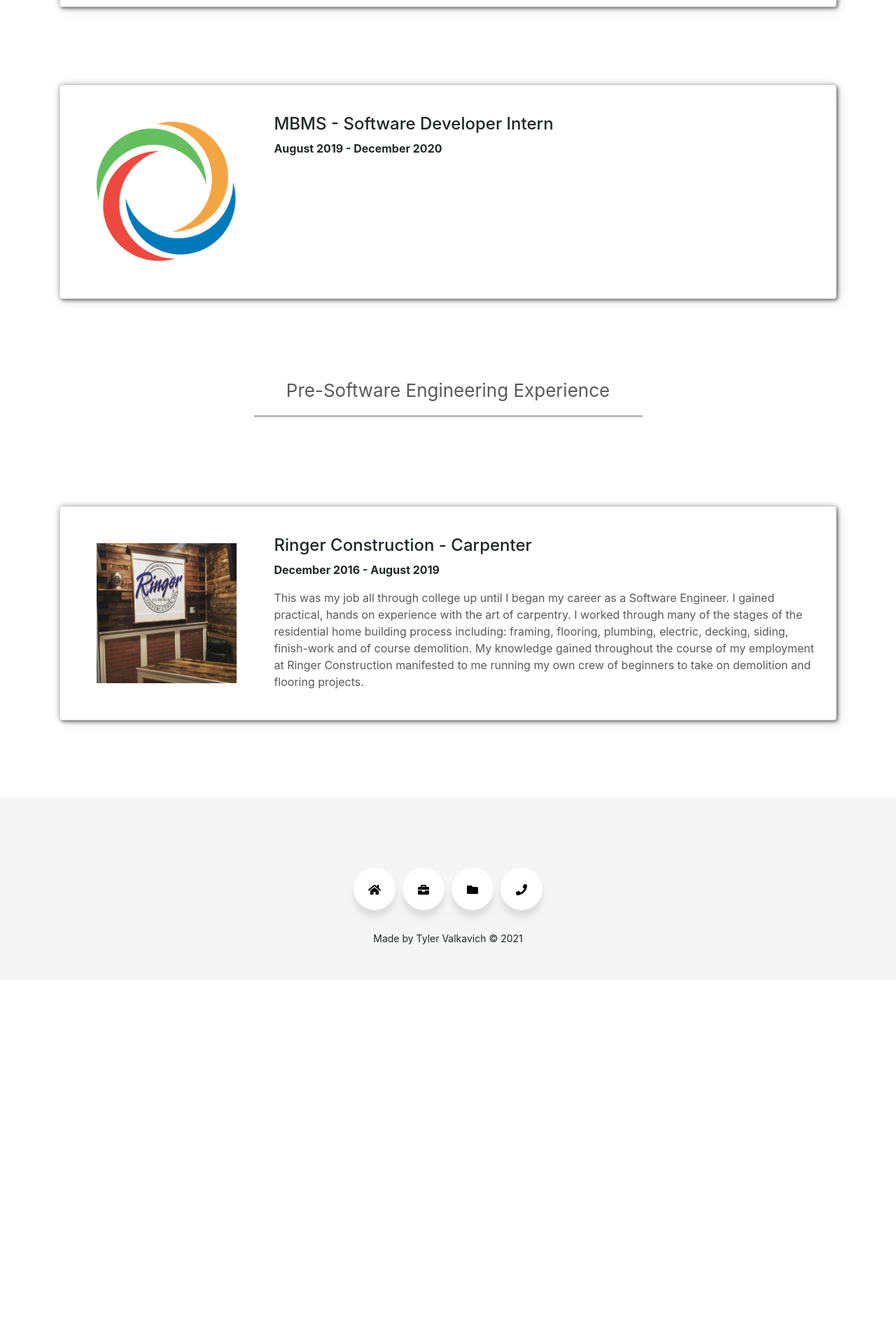
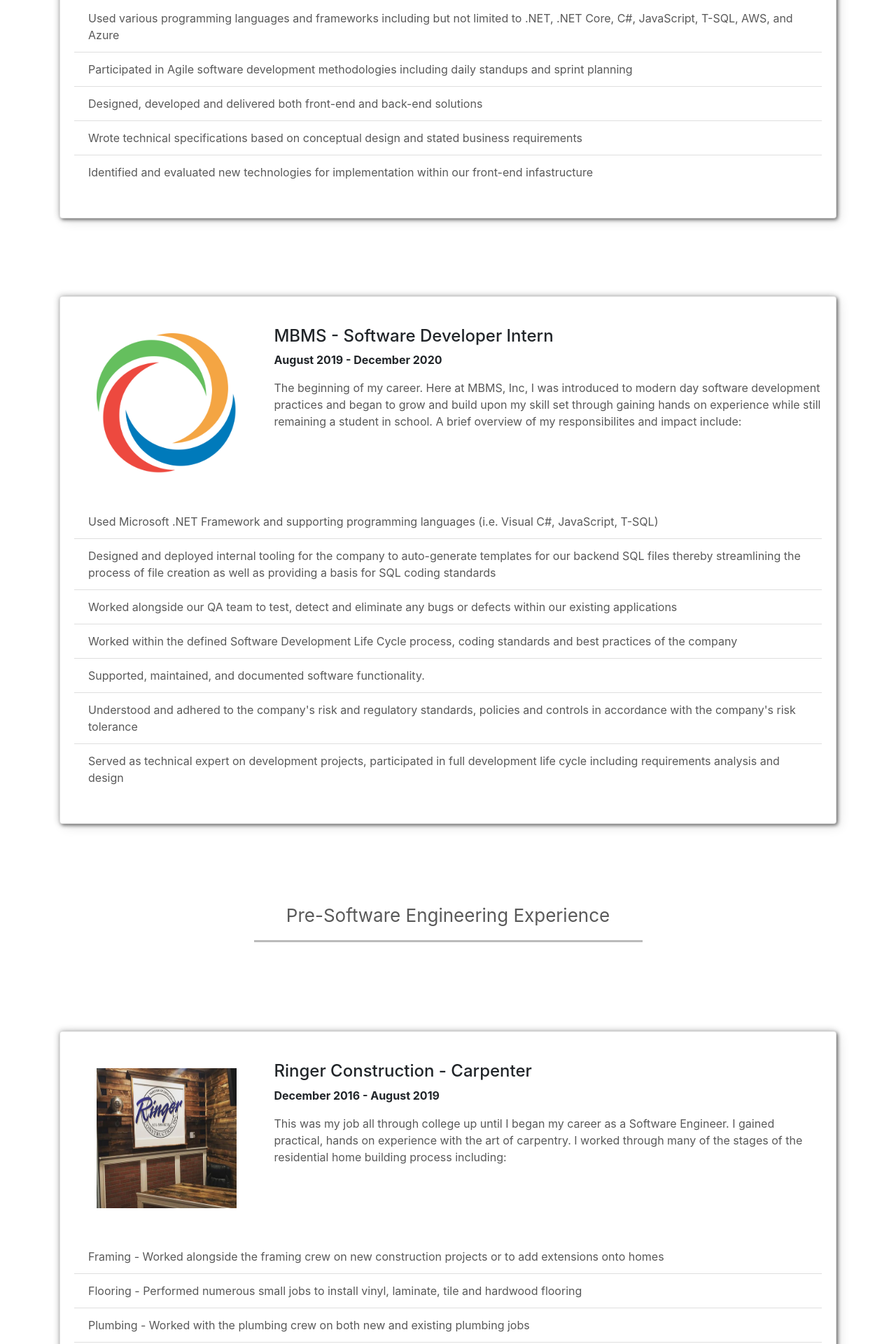
Before and after one commit to TValkavich/Project-Portfolio, a React (Create React App) app: page /experience in a window 1280 px wide. Shown: the part 780-2700 px from the top of the page at 70% size. Before the commit the page ends 2180 px from the top, so only its background shows below. Built offline with nearby package versions, Linux system fonts and the light colour scheme.

Commit message:
Experience page filled in and fully completed

```diff
--- a/src/Experience.js
+++ b/src/Experience.js
@@ -1,6 +1,6 @@
 import React from 'react'
 import styled from 'styled-components';
-import {Card} from 'react-bootstrap';
+import {Card, ListGroup} from 'react-bootstrap';
 import SitusAmc from './assests/situsAMC_logo.jpg';
 import MBMS from './assests/mbms_logo.png';
 import Ringer from './assests/ringer.png'
@@ -63,7 +63,15 @@ function Experience() {
                         <h4>SitusAMC - Software Developer</h4>
                         <img src={SitusAmc} alt="SitusAMC Logo"/>
                         <p style={{fontWeight: 'bold'}}>December 2020 - Present</p>
-                        <p style={{color: '#595959'}}>Lorem ipsum dolor sit amet, consectetur adipiscing elit. Sed tincidunt neque ac maximus fermentum. Maecenas justo lectus, mollis quis cursus sit amet, ultrices eu ante. Duis non ultrices nisl, sed consectetur lacus. Fusce auctor sapien non ligula iaculis, vel posuere nisl suscipit. Maecenas ornare accumsan mi, a aliquet orci tempus eget. Aenean luctus ultricies quam sed imperdiet. Suspendisse venenatis sapien mauris, vel mattis ipsum vehicula vitae. Mauris ultrices posuere porta. Sed vitae tortor cursus, aliquam risus vel, eleifend diam. Aliquam maximus elit ut risus dapibus fringilla.
+                        <p style={{color: '#595959'}}>
+                            SitusAMC gave me insight into the true world of software development. They allowed me to further grow my skill set through working closely with great developers to build great products for the real estate finance industry. Some of my responsibilities and impact include:
+                            <ListGroup variant="flush" style={{margin: '10% 0 2% 0', color: '#595959'}}>
+                                    <ListGroup.Item>Used various programming languages and frameworks including but not limited to .NET, .NET Core, C#, JavaScript, T-SQL, AWS, and Azure</ListGroup.Item>
+                                    <ListGroup.Item>Participated in Agile software development methodologies including daily standups and sprint planning</ListGroup.Item>
+                                    <ListGroup.Item>Designed, developed and delivered both front-end and back-end solutions</ListGroup.Item>
+                                    <ListGroup.Item>Wrote technical specifications based on conceptual design and stated business requirements</ListGroup.Item>
+                                    <ListGroup.Item>Identified and evaluated new technologies for implementation within our front-end infastructure</ListGroup.Item>
+                                </ListGroup>
                         </p>
                     </div>
                 </Card>
@@ -73,6 +81,16 @@ function Experience() {
                         <img src={MBMS} alt="MBMS Logo"/>
                         <p style={{fontWeight: 'bold'}}>August 2019 - December 2020</p>
                         <p style={{color: '#595959'}}>
+                            The beginning of my career. Here at MBMS, Inc, I was introduced to modern day software development practices and began to grow and build upon my skill set through gaining hands on experience while still remaining a student in school. A brief overview of my responsibilites and impact include:
+                            <ListGroup variant="flush" style={{margin: '10% 0 2% 0', color: '#595959'}}>
+                                <ListGroup.Item>Used Microsoft .NET Framework and supporting programming languages (i.e. Visual C#, JavaScript, T-SQL)</ListGroup.Item>
+                                <ListGroup.Item>Designed and deployed internal tooling for the company to auto-generate templates for our backend SQL files thereby streamlining the process of file creation as well as providing a basis for SQL coding standards</ListGroup.Item>
+                                <ListGroup.Item>Worked alongside our QA team to test, detect and eliminate any bugs or defects within our existing applications</ListGroup.Item>
+                                <ListGroup.Item>Worked within the defined Software Development Life Cycle process, coding standards and best practices of the company</ListGroup.Item>
+                                <ListGroup.Item>Supported, maintained, and documented software functionality.</ListGroup.Item>
+                                <ListGroup.Item>Understood and adhered to the company's risk and regulatory standards, policies and controls in accordance with the company's risk tolerance</ListGroup.Item>
+                                <ListGroup.Item>Served as technical expert on development projects, participated in full development life cycle including requirements analysis and design</ListGroup.Item>
+                            </ListGroup>
                         </p>
                     </div>
                 </Card>
@@ -87,7 +105,19 @@ function Experience() {
                         <h4>Ringer Construction - Carpenter</h4>
                         <img src={Ringer} alt="Ringer Construction Logo"/>
                         <p style={{fontWeight: 'bold'}}>December 2016 - August 2019</p>
-                        <p style={{color: '#595959'}}> This was my job all through college up until I began my career as a Software Engineer. I gained practical, hands on experience with the art of carpentry. I worked through many of the stages of the residential home building process including: framing, flooring, plumbing, electric, decking, siding, finish-work and of course demolition. My knowledge gained throughout the course of my employment at Ringer Construction manifested to me running my own crew of beginners to take on demolition and flooring projects.
+                        <p style={{color: '#595959'}}>
+                            This was my job all through college up until I began my career as a Software Engineer. I gained practical, hands on experience with the art of carpentry. I worked through many of the stages of the residential home building process including:
+                            <ListGroup variant="flush" style={{margin: '10% 0 2% 0', color: '#595959'}}>
+                                <ListGroup.Item>Framing - Worked alongside the framing crew on new construction projects or to add extensions onto homes</ListGroup.Item>
+                                <ListGroup.Item>Flooring - Performed numerous small jobs to install vinyl, laminate, tile and hardwood flooring</ListGroup.Item>
+                                <ListGroup.Item>Plumbing - Worked with the plumbing crew on both new and existing plumbing jobs </ListGroup.Item>
+                                <ListGroup.Item>Electric - Short stint with the electric team to install new ceiling lights in a commercial warehouse</ListGroup.Item>
+                                <ListGroup.Item>Decking - Spent a summer with the decking crew building brand new decks for clients or repairing older ones</ListGroup.Item>
+                                <ListGroup.Item>Siding - Installed both cedar shake and vinyl siding on numerous homes</ListGroup.Item>
+                                <ListGroup.Item>Finish Work - Learned trim work and installed floor, ceiling and door moldings in numerous homes </ListGroup.Item>
+                                <ListGroup.Item>Demolition - Destroyed and removed any pre-existing construction that was to be renovated</ListGroup.Item>
+                            </ListGroup>
+                        My knowledge gained throughout the course of my employment at Ringer Construction manifested to me running my own crew of novice carpenters to take on demolition and flooring projects.
                         </p>
                     </div>
                 </Card>
```
